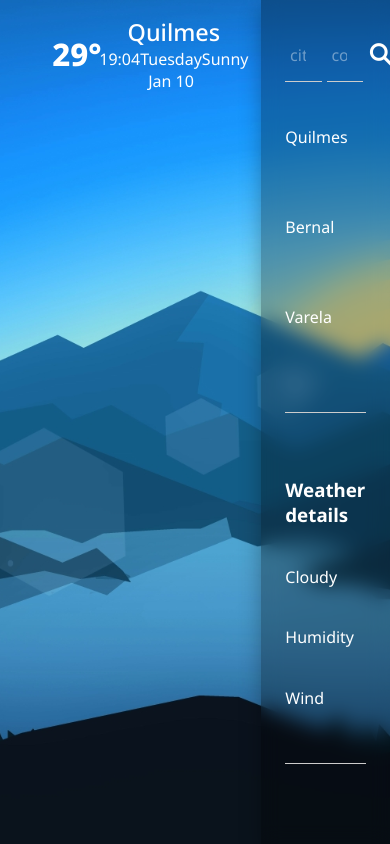
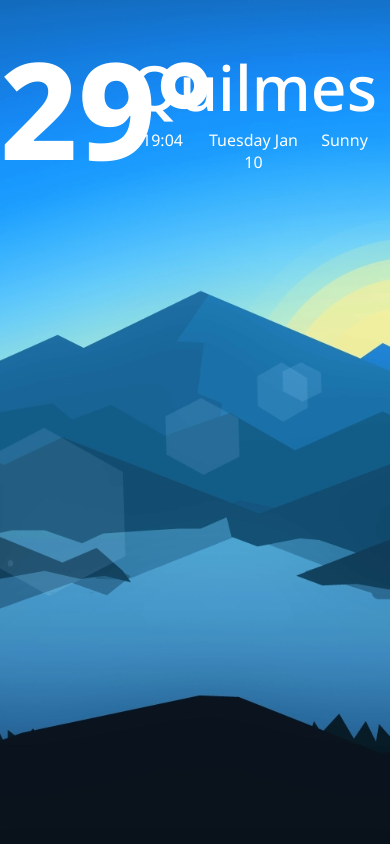
Before and after one commit to ValenAquino/weather-app, a website built with webpack: page src/index.html in a window 390 px wide. Shown: the top 844 px of the page. Built offline with nearby package versions, Linux system fonts and the light colour scheme.

Commit message:
Se estila para celulares

```diff
--- a/src/style.css
+++ b/src/style.css
@@ -183,7 +183,37 @@ body {
 /* ===== Responsive ===== */
 
 @media (max-width: 768px) {
+    body {
+        overflow-y:scroll;
+    }
 
+    .app {
+        grid-template-columns: 1fr;
+        background: none;
+    }
+
+    .container,
+    .aside {
+        height: 100vh;
+        width: 100%;
+        margin: 0;
+    }
+
+    .container {
+        padding-top: 1em;
+    }
+
+    .main-weather {
+        width: 100%;
+    }
+
+    .temp {
+        font-size: 16vh;
+    }
+
+    .city-name {
+        font-size: 16vw;
+    }
 }
 
 /* ===== Horizontal phones vertical tablets ===== */
```
